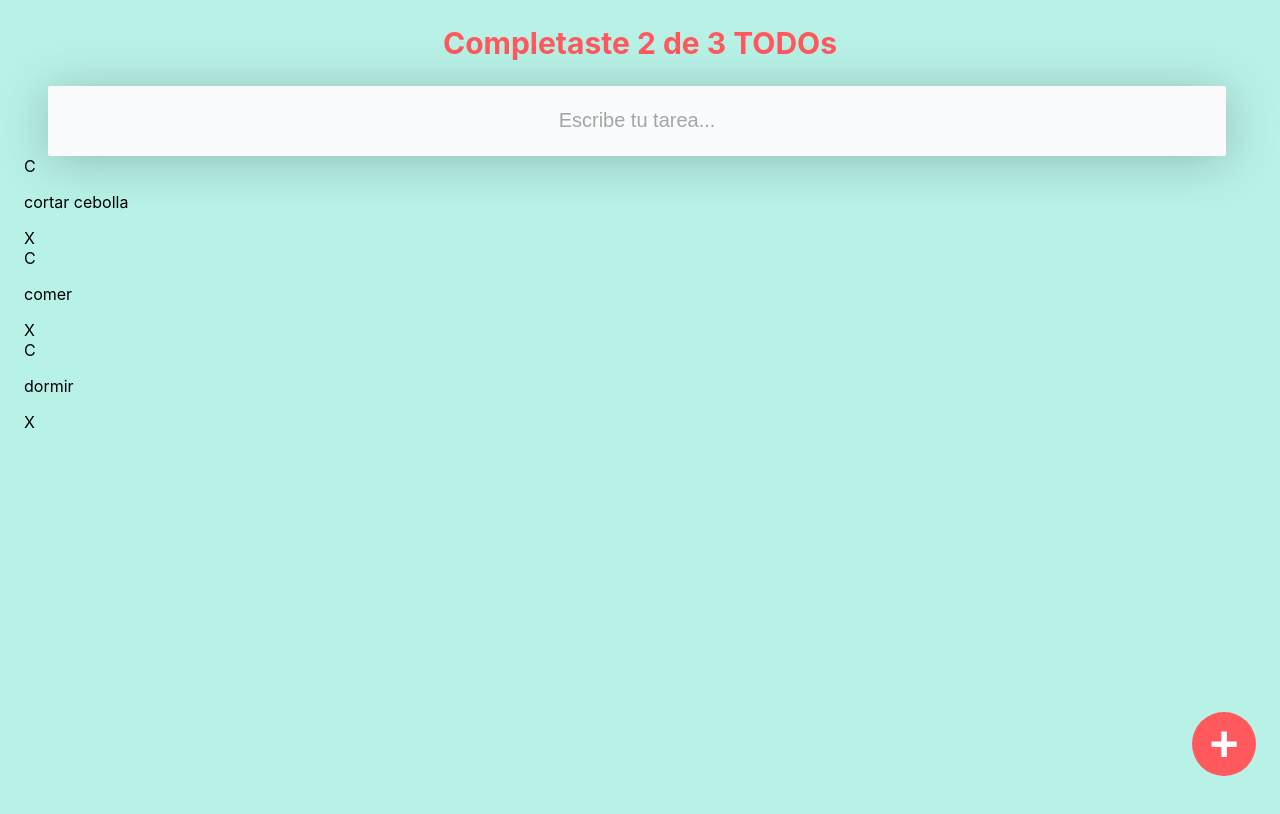
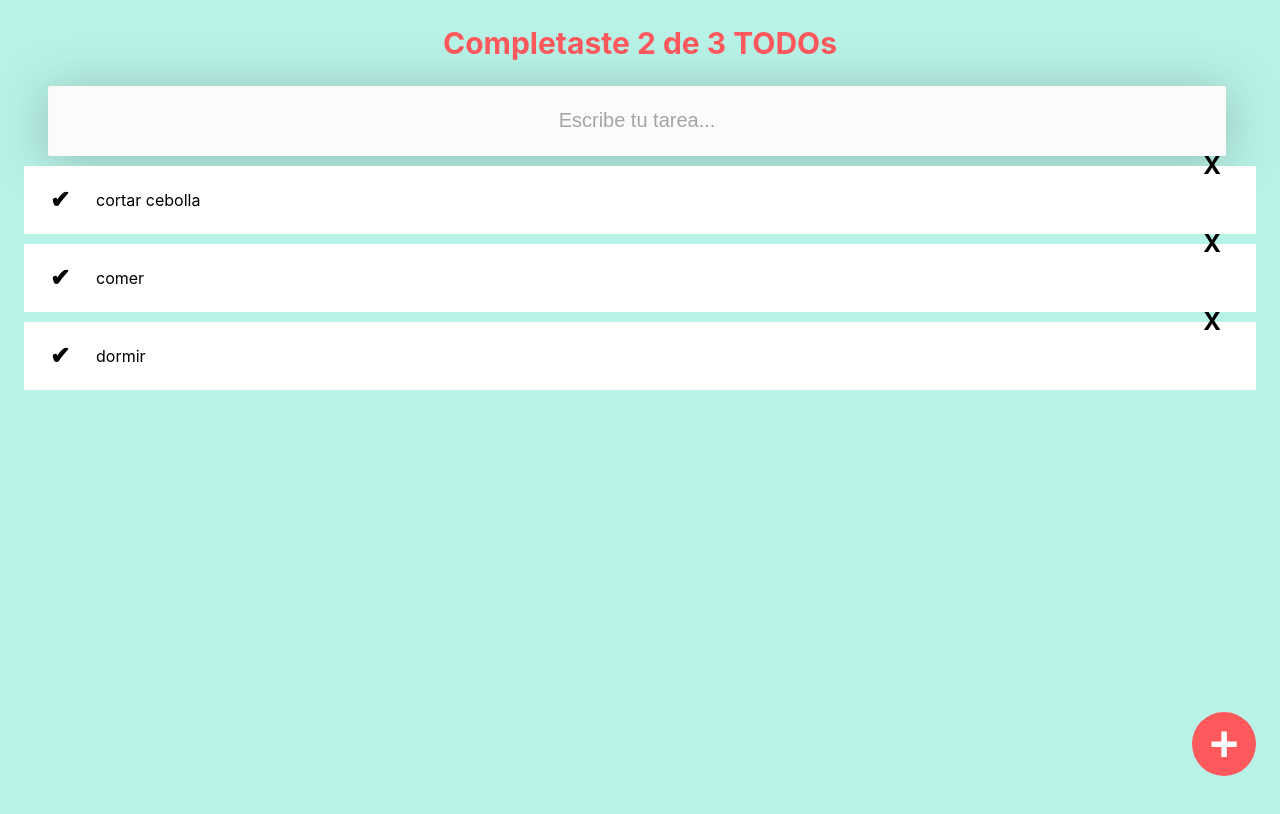
Before and after one commit to VickyMastro/App-TODOs, a React (Create React App) app: page / in a window 1280 px wide. Shown: the top 814 px of the page. Built offline with nearby package versions, Linux system fonts and the light colour scheme.

Commit message:
Estilos a los TODOs

```diff
--- a/src/TodoItem.css
+++ b/src/TodoItem.css
@@ -0,0 +1,55 @@
+.Item{
+    background: white;
+    position: relative;
+    display: flex;
+    justify-content: center;
+    align-items: center;
+    margin-top: 10px;
+
+}
+
+.Icon{
+    width: 48px;
+    height: 48px;
+    display: flex;
+    justify-content: center;
+    align-items: center;
+    font-size: 24px;
+    font-weight: bold;
+    cursor: pointer;
+
+}
+
+.Icon-check{
+    position: absolute;
+    left: 12px;
+}
+
+.Icon-check:hover{
+    color: #ff595e;
+}
+
+.Icon-check--active{
+    color: #ff595e;
+
+}
+
+.Item-p{
+    margin: 24px 0 24px 24px;
+    width: calc(100% - 120px);
+}
+
+.Item-p--completed{
+    text-decoration: line-through;
+}
+
+.Icon-delete{
+    position: absolute;
+    top: -24px;
+    right: 20px;
+
+}
+
+.Icon-delete:hover{
+    color: red;
+}
--- a/src/TodoItem.jsx
+++ b/src/TodoItem.jsx
@@ -1,12 +1,19 @@
 import React from "react";
+import "./TodoItem.css";
 
 function TodoItem (props){
     return (
-      <li>
-          <span>C</span>
-          <p>{props.texts}</p>
-          <span>X</span>
-      </li>
+        <li className= "Item">
+            <span className= {`Icon Icon-check ${props.completed && 'Icon-check--active'}`}>
+                ✔
+            </span>
+            <p className= {`Item-p ${props.completed && 'Item-p--completed'}`} >
+                {props.texts}
+            </p>
+            <span className= {`Icon Icon-delete`}>
+                X
+            </span>
+        </li>
 
     );
 }
```
